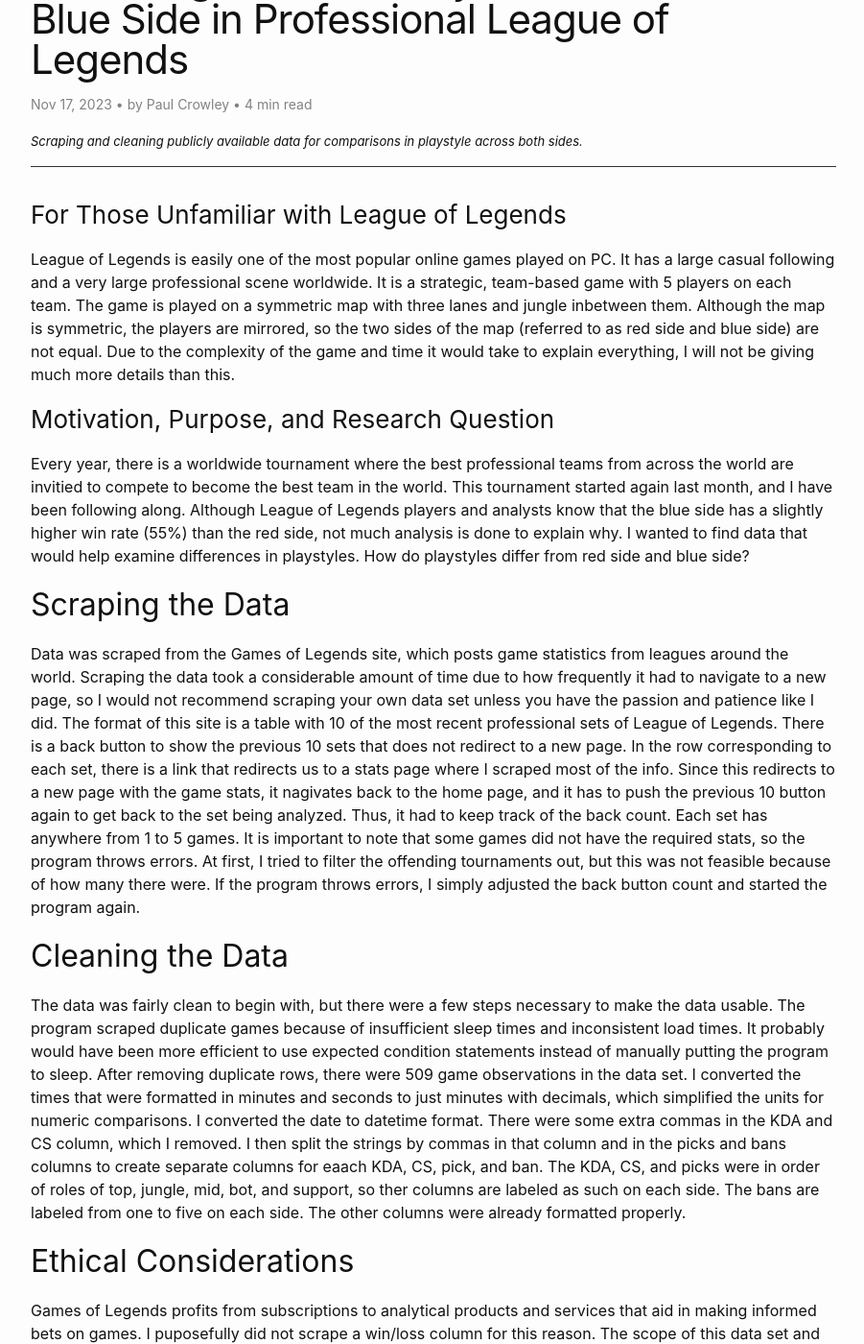
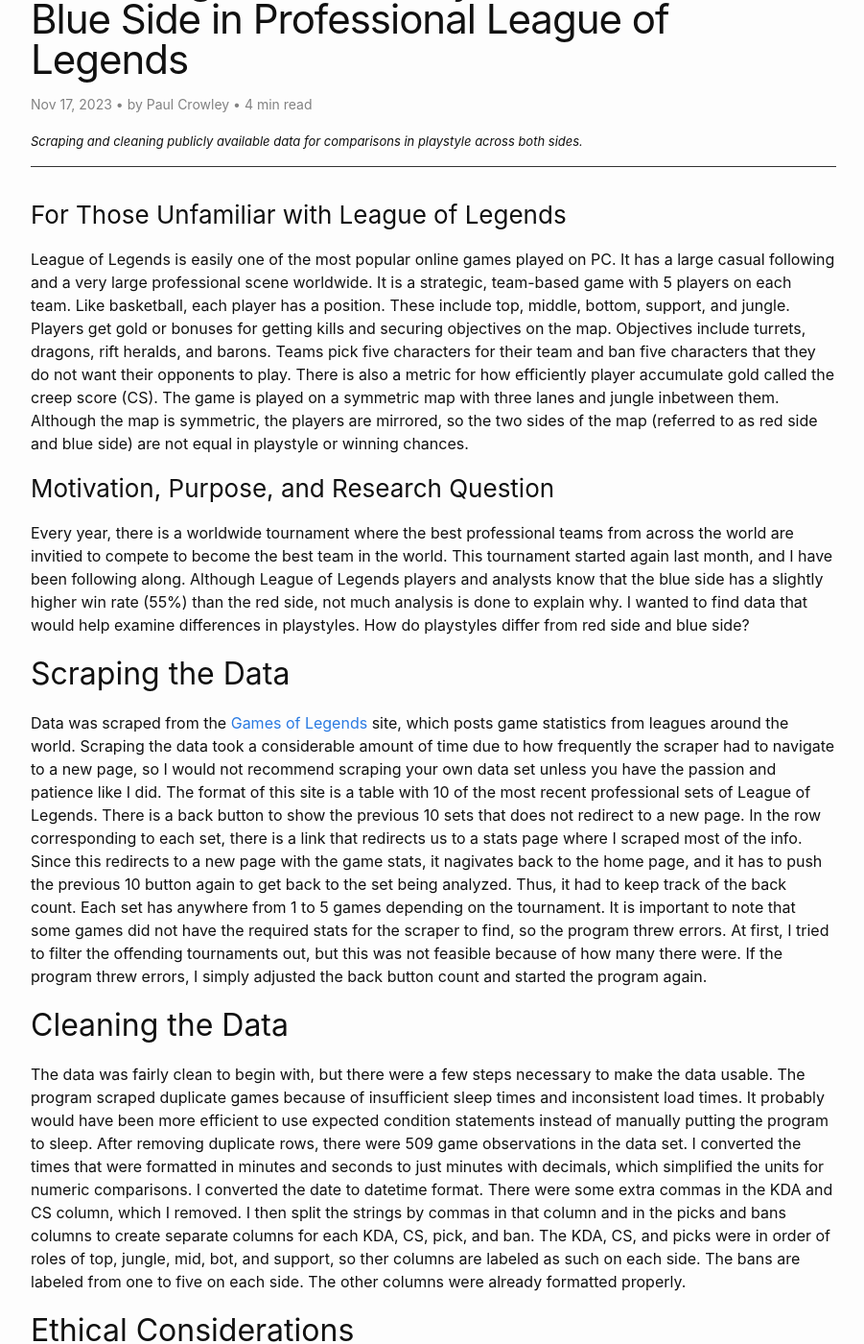
Before and after one commit to crowleyp5/crowleyp5blog, a Jekyll site: the page built from _posts/2023-11-17-Collecting-Data-To-Analyze-Red-Side-vs.-Blue-Side-in-Professional-League-of-Legends.md, in a window 1280 px wide and 1400 px high, scrolled down 285 px. Shown: the whole window at 96% size, without its empty margins (188-1089 px from the left). Built offline with Jekyll 4.4.1, drawn with Linux system fonts in a browser that asks for light colours; comment, search, counter and statistics services are not loaded; some of the changed text lies outside the part shown.

Commit message:
Update 2023-11-17-Collecting-Data-To-Analyze-Red-Side-vs.-Blue-Side-in-Professional-League-of-Legends.md

```diff
--- a/_posts/2023-11-17-Collecting-Data-To-Analyze-Red-Side-vs.-Blue-Side-in-Professional-League-of-Legends.md
+++ b/_posts/2023-11-17-Collecting-Data-To-Analyze-Red-Side-vs.-Blue-Side-in-Professional-League-of-Legends.md
@@ -6,19 +6,22 @@ description: "Scraping and cleaning publicly available data for comparisons in p
 image: /assets/images/red_blue.jpg
 ---
 ### For Those Unfamiliar with League of Legends
-League of Legends is easily one of the most popular online games played on PC. It has a large casual following and a very large professional scene worldwide. It is a strategic, team-based game with 5 players on each team. The game is played on a symmetric map with three lanes and jungle inbetween them. Although the map is symmetric, the players are mirrored, so the two sides of the map (referred to as red side and blue side) are not equal. Due to the complexity of the game and time it would take to explain everything, I will not be giving much more details than this.
+  League of Legends is easily one of the most popular online games played on PC. It has a large casual following and a very large professional scene worldwide. It is a strategic, team-based game with 5 players on each team. Like basketball, each player has a position. These include top, middle, bottom, support, and jungle. Players get gold or bonuses for getting kills and securing objectives on the map. Objectives include turrets, dragons, rift heralds, and barons. Teams pick five characters for their team and ban five characters that they do not want their opponents to play. There is also a metric for how efficiently player accumulate gold called the creep score (CS). The game is played on a symmetric map with three lanes and jungle inbetween them. Although the map is symmetric, the players are mirrored, so the two sides of the map (referred to as red side and blue side) are not equal in playstyle or winning chances.
 
 ### Motivation, Purpose, and Research Question
-Every year, there is a worldwide tournament where the best professional teams from across the world are invitied to compete to become the best team in the world. This tournament started again last month, and I have been following along. Although League of Legends players and analysts know that the blue side has a slightly higher win rate (55%) than the red side, not much analysis is done to explain why. I wanted to find data that would help examine differences in playstyles. How do playstyles differ from red side and blue side?
+  Every year, there is a worldwide tournament where the best professional teams from across the world are invitied to compete to become the best team in the world. This tournament started again last month, and I have been following along. Although League of Legends players and analysts know that the blue side has a slightly higher win rate (55%) than the red side, not much analysis is done to explain why. I wanted to find data that would help examine differences in playstyles. How do playstyles differ from red side and blue side?
 
 ## Scraping the Data
-Data was scraped from the Games of Legends site, which posts game statistics from leagues around the world. Scraping the data took a considerable amount of time due to how frequently it had to navigate to a new page, so I would not recommend scraping your own data set unless you have the passion and patience like I did. The format of this site is a table with 10 of the most recent professional sets of League of Legends. There is a back button to show the previous 10 sets that does not redirect to a new page. In the row corresponding to each set, there is a link that redirects us to a stats page where I scraped most of the info. Since this redirects to a new page with the game stats, it nagivates back to the home page, and it has to push the previous 10 button again to get back to the set being analyzed. Thus, it had to keep track of the back count. Each set has anywhere from 1 to 5 games. It is important to note that some games did not have the required stats, so the program throws errors. At first, I tried to filter the offending tournaments out, but this was not feasible because of how many there were. If the program throws errors, I simply adjusted the back button count and started the program again.
+  Data was scraped from the [Games of Legends](https://gol.gg/esports/home/) site, which posts game statistics from leagues around the world. Scraping the data took a considerable amount of time due to how frequently the scraper had to navigate to a new page, so I would not recommend scraping your own data set unless you have the passion and patience like I did.
+  The format of this site is a table with 10 of the most recent professional sets of League of Legends. There is a back button to show the previous 10 sets that does not redirect to a new page. In the row corresponding to each set, there is a link that redirects us to a stats page where I scraped most of the info. Since this redirects to a new page with the game stats, it nagivates back to the home page, and it has to push the previous 10 button again to get back to the set being analyzed. Thus, it had to keep track of the back count. Each set has anywhere from 1 to 5 games depending on the tournament.
+  It is important to note that some games did not have the required stats for the scraper to find, so the program threw errors. At first, I tried to filter the offending tournaments out, but this was not feasible because of how many there were. If the program threw errors, I simply adjusted the back button count and started the program again.
 
 ## Cleaning the Data
-The data was fairly clean to begin with, but there were a few steps necessary to make the data usable. The program scraped duplicate games because of insufficient sleep times and inconsistent load times. It probably would have been more efficient to use expected condition statements instead of manually putting the program to sleep. After removing duplicate rows, there were 509 game observations in the data set. I converted the times that were formatted in minutes and seconds to just minutes with decimals, which simplified the units for numeric comparisons. I converted the date to datetime format. There were some extra commas in the KDA and CS column, which I removed. I then split the strings by commas in that column and in the picks and bans columns to create separate columns for eaach KDA, CS, pick, and ban. The KDA, CS, and picks were in order of roles of top, jungle, mid, bot, and support, so ther columns are labeled as such on each side. The bans are labeled from one to five on each side. The other columns were already formatted properly.
+  The data was fairly clean to begin with, but there were a few steps necessary to make the data usable. The program scraped duplicate games because of insufficient sleep times and inconsistent load times. It probably would have been more efficient to use expected condition statements instead of manually putting the program to sleep.
+  After removing duplicate rows, there were 509 game observations in the data set. I converted the times that were formatted in minutes and seconds to just minutes with decimals, which simplified the units for numeric comparisons. I converted the date to datetime format. There were some extra commas in the KDA and CS column, which I removed. I then split the strings by commas in that column and in the picks and bans columns to create separate columns for each KDA, CS, pick, and ban. The KDA, CS, and picks were in order of roles of top, jungle, mid, bot, and support, so ther columns are labeled as such on each side. The bans are labeled from one to five on each side. The other columns were already formatted properly.
 
 ## Ethical Considerations
-Games of Legends profits from subscriptions to analytical products and services that aid in making informed bets on games. I puposefully did not scrape a win/loss column for this reason. The scope of this data set and analysis is to examine playstyles between red and blue sides, not make predictions on outcomes, so I feel that the scraping is not unethical. Additionally, the robots.txt file does not disallow scraping from any of the pages visited.
+  Games of Legends profits from subscriptions to analytical products and services that aid in making informed bets on games. I puposefully did not scrape a win/loss column for this reason. The scope of this data set and analysis is to examine playstyles between red and blue sides, not make predictions on outcomes, so I feel that the scraping is not unethical. Additionally, this information is publicly available on their site, and the robots.txt file does not disallow scraping from any of the pages visited.
 
 ## Conclusion
-I intended to get more data than I scraped, but I realized that the time constraints were more than I anticipated given the number of page redirects, pushed buttons, and fetched javascript graphs. Aside from this, the data set is complete and ready for analysis. [Visit my GitHub repository](https://github.com/crowleyp5/red-blue-lol-analysis) for more details.
+  I intended to get more data than I scraped, but I realized that the time constraints were more than I anticipated given the number of page redirects, pushed buttons, and fetched javascript graphs. Aside from this, the data set is complete and ready for analysis. [Visit my GitHub repository](https://github.com/crowleyp5/red-blue-lol-analysis) for more details.
```
